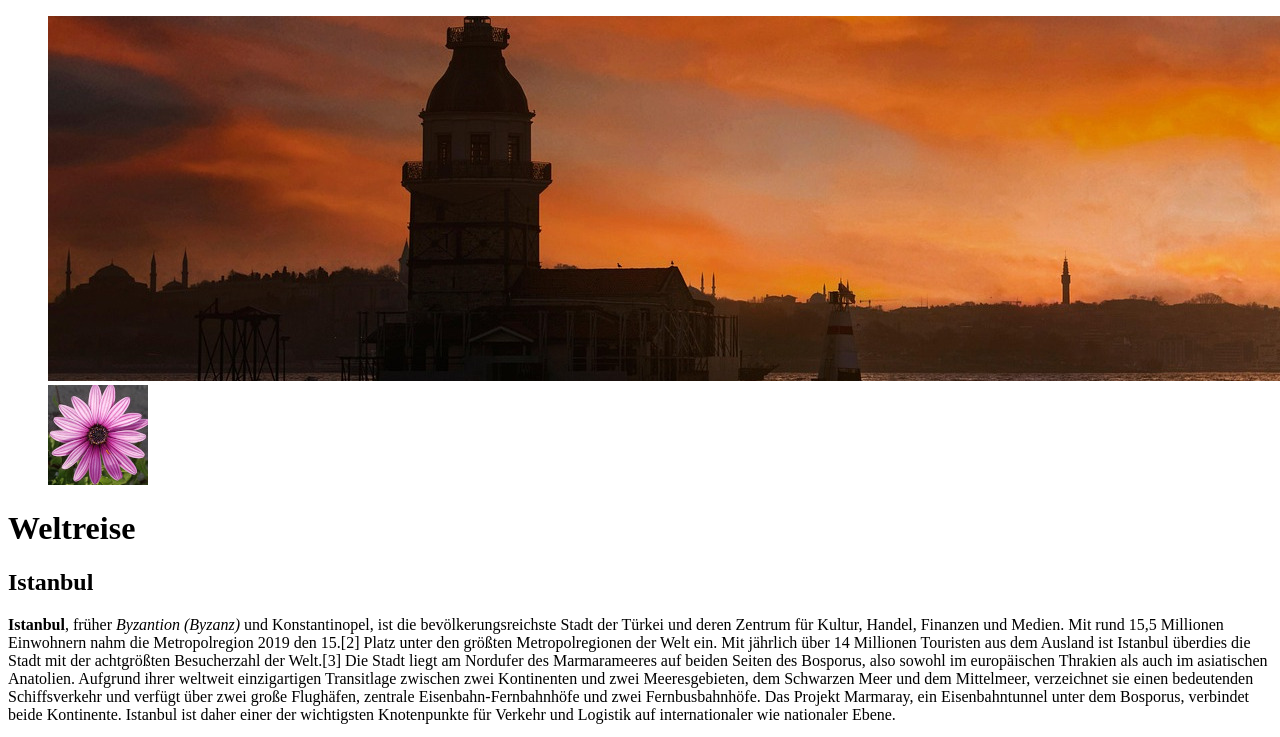
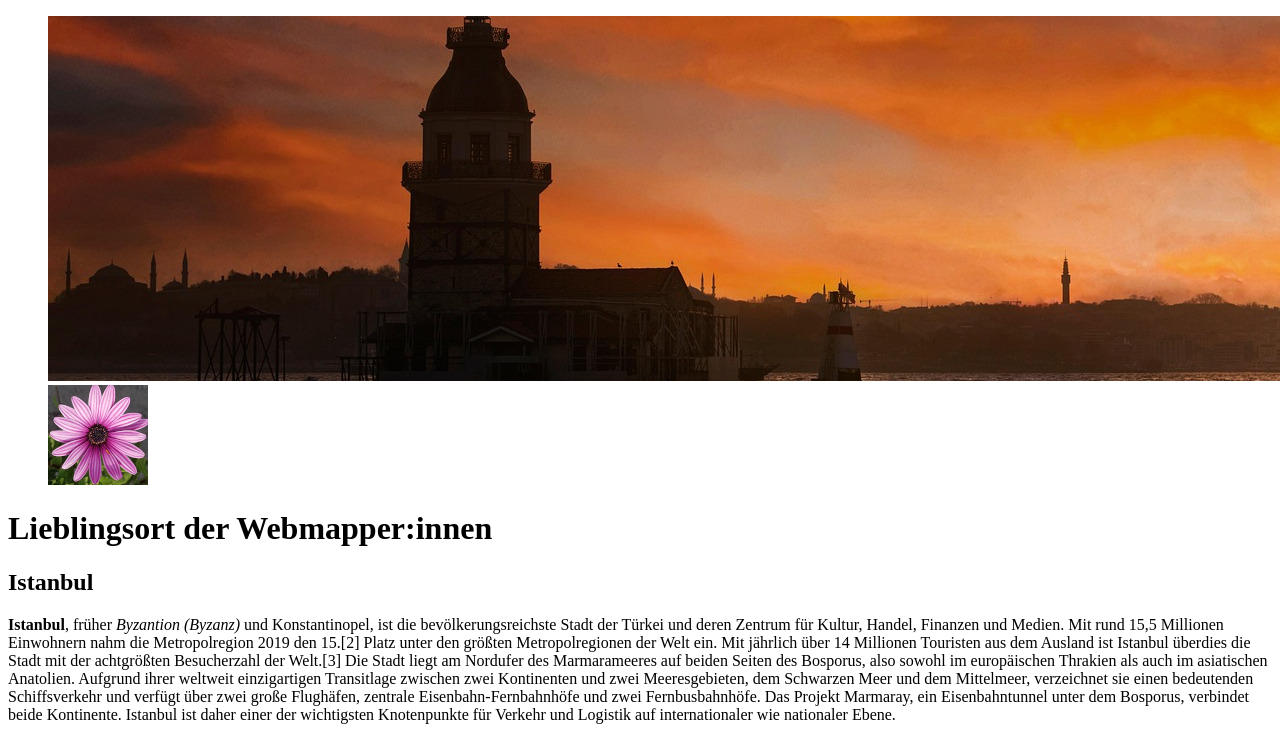
Before and after one commit to sam-uze/top, a plain HTML site: page index.html in a window 1280 px wide. Shown: the top 737 px of the page. Drawn offline with nearby package versions, Linux system fonts and the light colour scheme.

Commit message:
Überschrift geändert

```diff
--- a/index.html
+++ b/index.html
@@ -4,7 +4,7 @@
 <head>
     <meta charset="UTF-8">
     <meta name="viewport" content="width=device-width, initial-scale=1.0">
-    <title>Weltreise</title>
+    <title>Lieblingsort der Webmapper:innen</title>
     <link rel="stylesheet" href="https://unpkg.com/leaflet@1.9.4/dist/leaflet.css" integrity="sha256-p4NxAoJBhIIN+hmNHrzRCf9tD/miZyoHS5obTRR9BMY=" crossorigin="" />
     <!-- Make sure you put this AFTER Leaflet's CSS -->
     <script src="https://unpkg.com/leaflet@1.9.4/dist/leaflet.js" integrity="sha256-20nQCchB9co0qIjJZRGuk2/Z9VM+kNiyxNV1lvTlZBo=" crossorigin=""></script>
@@ -20,7 +20,7 @@
     </header>
 
     <main>
-        <h1>Weltreise</h1>
+        <h1>Lieblingsort der Webmapper:innen</h1>
         <h2>Istanbul</h2>
         <p><strong>Istanbul</strong>, früher <em>Byzantion (Byzanz)</em> und Konstantinopel, ist die bevölkerungsreichste Stadt der Türkei und deren Zentrum für Kultur, Handel, Finanzen und Medien. Mit rund 15,5 Millionen Einwohnern nahm die Metropolregion 2019 den 15.[2] Platz unter den größten Metropolregionen der Welt ein. Mit jährlich über 14 Millionen Touristen aus dem Ausland ist Istanbul überdies die Stadt mit der achtgrößten Besucherzahl der Welt.[3] Die Stadt liegt am Nordufer des Marmarameeres auf beiden Seiten des Bosporus, also sowohl im europäischen Thrakien als auch im asiatischen Anatolien. Aufgrund ihrer weltweit einzigartigen Transitlage zwischen zwei Kontinenten und zwei Meeresgebieten, dem Schwarzen Meer und dem Mittelmeer, verzeichnet sie einen bedeutenden Schiffsverkehr und verfügt über zwei große Flughäfen, zentrale Eisenbahn-Fernbahnhöfe und zwei Fernbusbahnhöfe. Das Projekt Marmaray, ein Eisenbahntunnel unter dem Bosporus, verbindet beide Kontinente. Istanbul ist daher einer der wichtigsten Knotenpunkte für Verkehr und Logistik auf internationaler wie nationaler Ebene.</p>
         <p>Im Jahr 660 v. Chr. unter dem Namen Byzantion gegründet, kann die Stadt auf eine 2700-jährige Geschichte zurückblicken. Fast 1600 Jahre lang diente sie nacheinander dem Römischen, dem Byzantinischen und dem Osmanischen Reich als Hauptstadt. Als Sitz des ökumenischen Patriarchen und – bis 1924 – des osmanischen Kalifats war Istanbul zudem jahrhundertelang ein bedeutendes Zentrum des orthodoxen Christentums und des sunnitischen Islams. </p>
```
